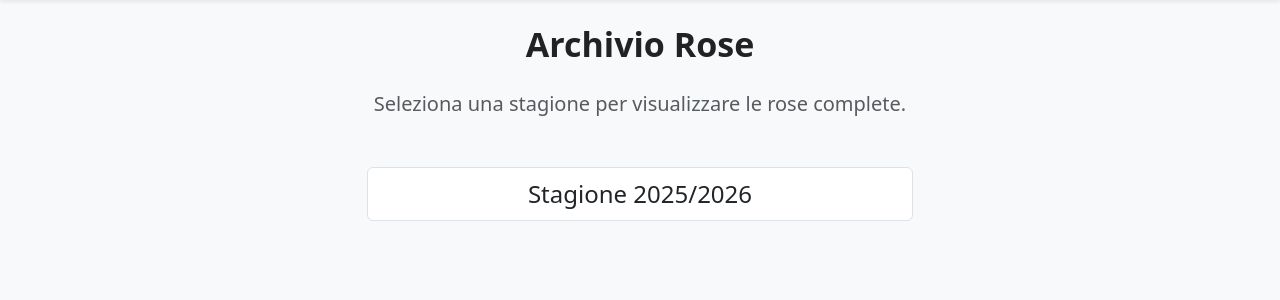
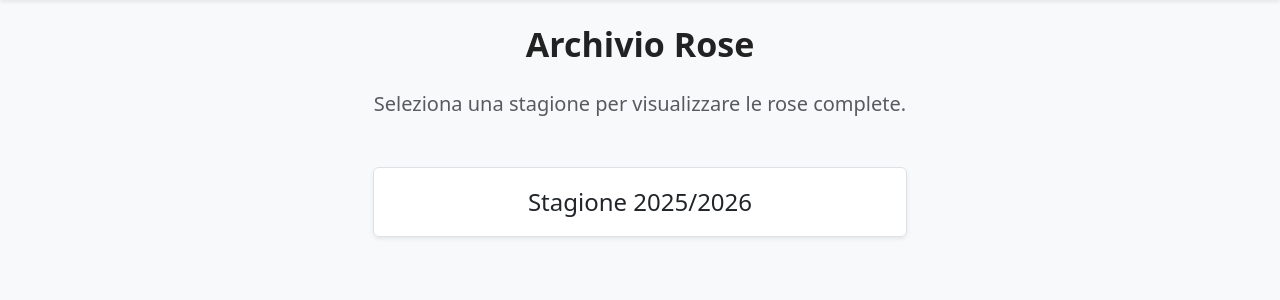
Before and after one commit to TommasoFachin/FantacalcioSitoWeb, a Django app: page /rose/ in a window 1280 px wide. Shown: the part 56-356 px from the top of the page. Run offline with Django 4.2, Linux system fonts and the light colour scheme.

Commit message:
modifiche per adattabilità

```diff
--- a/templates/pagamenti.html
+++ b/templates/pagamenti.html
@@ -13,8 +13,8 @@
         </div>
         <p class="text-muted">In questa pagina puoi visualizzare e gestire tutti i pagamenti della lega.</p>
 
-        <div class="card shadow-sm border-0">
-            <div class="card-body">
+        <div class="card shadow-sm border-0 rounded-3 overflow-hidden">
+            <div class="table-responsive">
                 <table class="table table-hover">
                     <thead>
                         <tr>
--- a/templates/rose_home.html
+++ b/templates/rose_home.html
@@ -8,12 +8,16 @@
         <p class="fs-5 text-muted">Seleziona una stagione per visualizzare le rose complete.</p>
     </div>
 
-    <div class="list-group w-50 mx-auto mt-5">
-        {% for season in seasons %}
-            <a href="{% url 'rose_detail' season.id %}" class="list-group-item list-group-item-action text-center fs-4">
-                Stagione {{ season.name }}
-            </a>
-        {% endfor %}
+    <div class="row justify-content-center mt-5">
+        <div class="col-md-8 col-lg-6">
+            <div class="list-group shadow-sm">
+                {% for season in seasons %}
+                    <a href="{% url 'rose_detail' season.id %}" class="list-group-item list-group-item-action text-center fs-4 py-3">
+                        Stagione {{ season.name }}
+                    </a>
+                {% endfor %}
+            </div>
+        </div>
     </div>
 
 </div>
```
